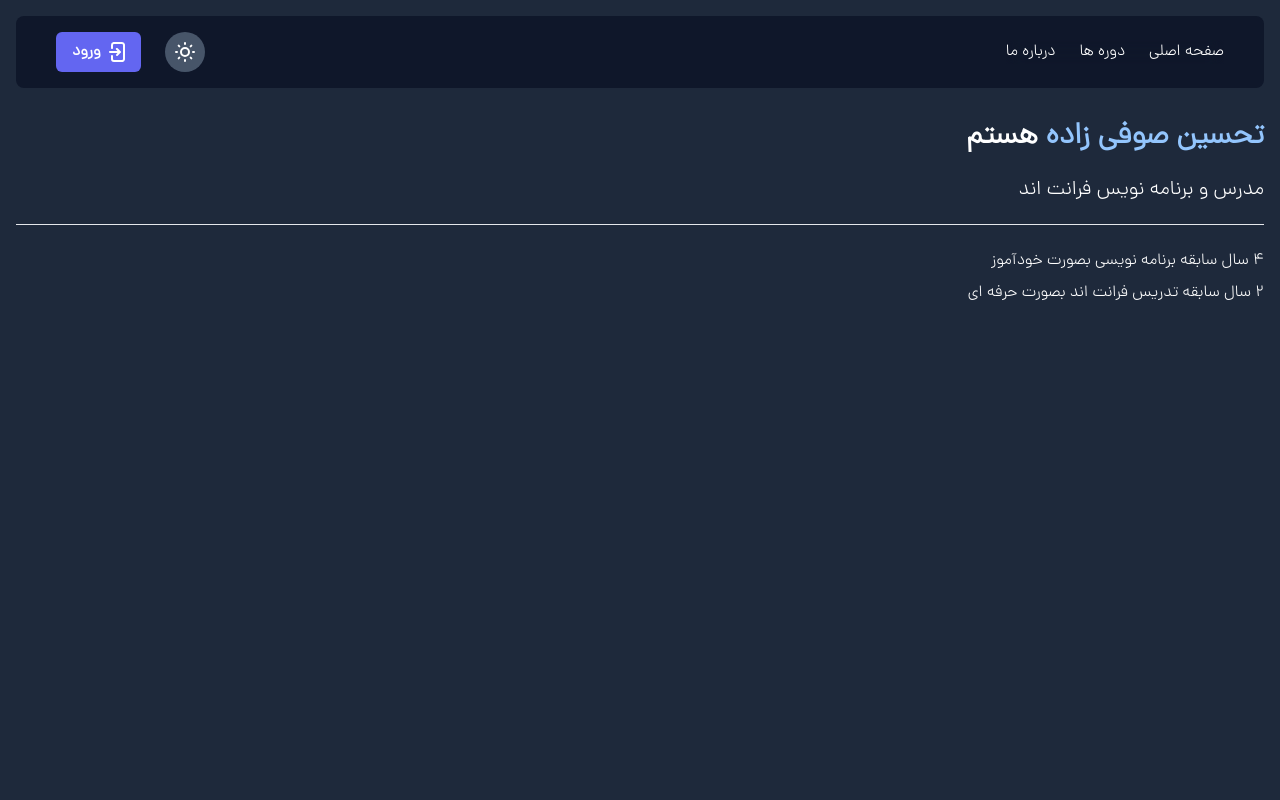
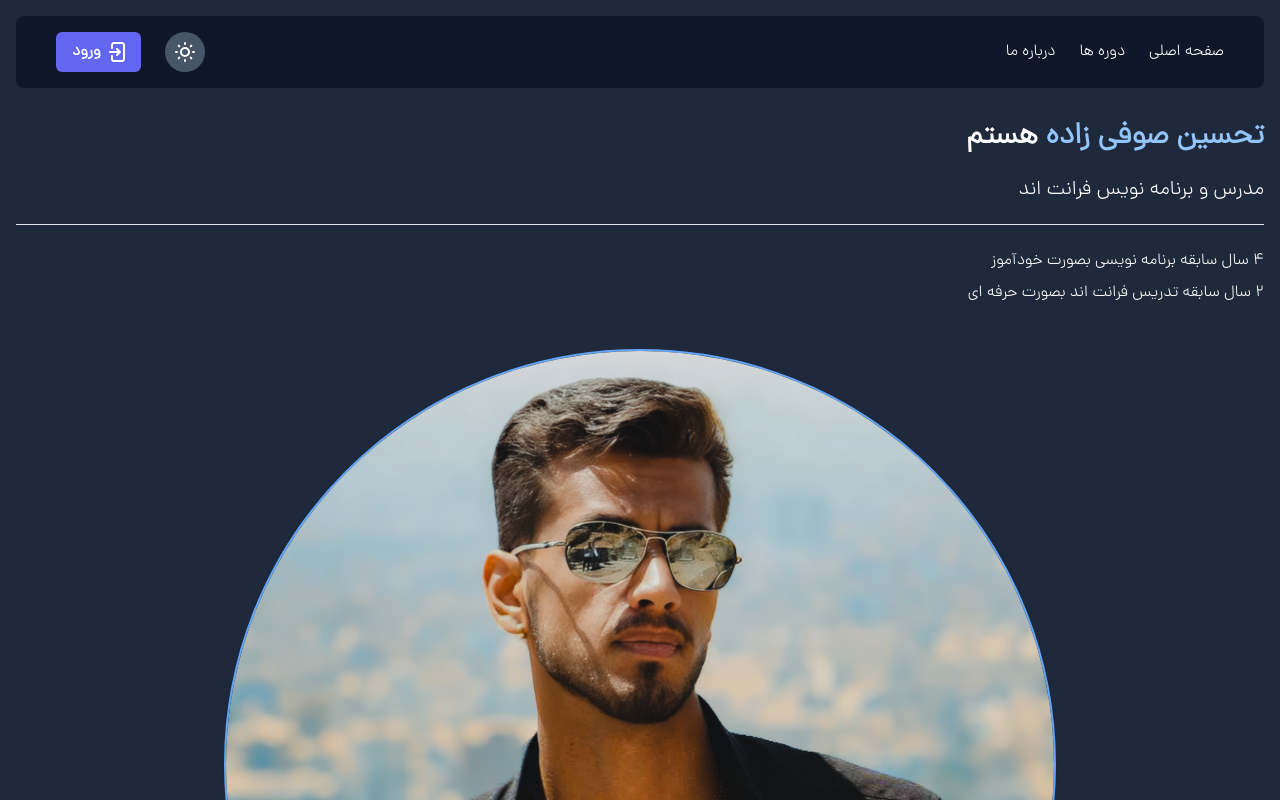
Before and after one commit to soufi-learn/courses-list, a React (Vite) app: page /about-us in a window 1280 px wide. Shown: the top 800 px of the page. Built offline with nearby package versions, Linux system fonts and the light colour scheme.

Commit message:
add image to about-us page

```diff
--- a/src/components/pages/AboutUs.jsx
+++ b/src/components/pages/AboutUs.jsx
@@ -1,8 +1,12 @@
+import aboutUsImage from "../../assets/images/about-us-img.jpg";
 const AboutUs = () => {
   return (
     <div className="px-4 mt-8 dark:text-white text-center md:text-start">
       <h2 className="mb-5">
-        <span className="text-blue-300">تحسین صوفی زاده</span> هستم
+        <span className="dark:text-blue-300 text-blue-400">
+          تحسین صوفی زاده
+        </span>{" "}
+        هستم
       </h2>
       <h4>مدرس و برنامه نویس فرانت اند</h4>
       <hr className="my-5" />
@@ -10,6 +14,11 @@ const AboutUs = () => {
         <li className="py-1">۴ سال سابقه برنامه نویسی بصورت خودآموز</li>
         <li className="py-1">۲ سال سابقه تدریس فرانت اند بصورت حرفه ای</li>
       </ul>
+      <img
+        src={aboutUsImage}
+        alt="tahsin soufizade"
+        className="rounded-full w-4/6 border-2 border-blue-400 shadow-lg mx-auto mt-10"
+      />
     </div>
   );
 };
```
Also changed, not shown: src/assets/images/about-us-img.jpg (added).
